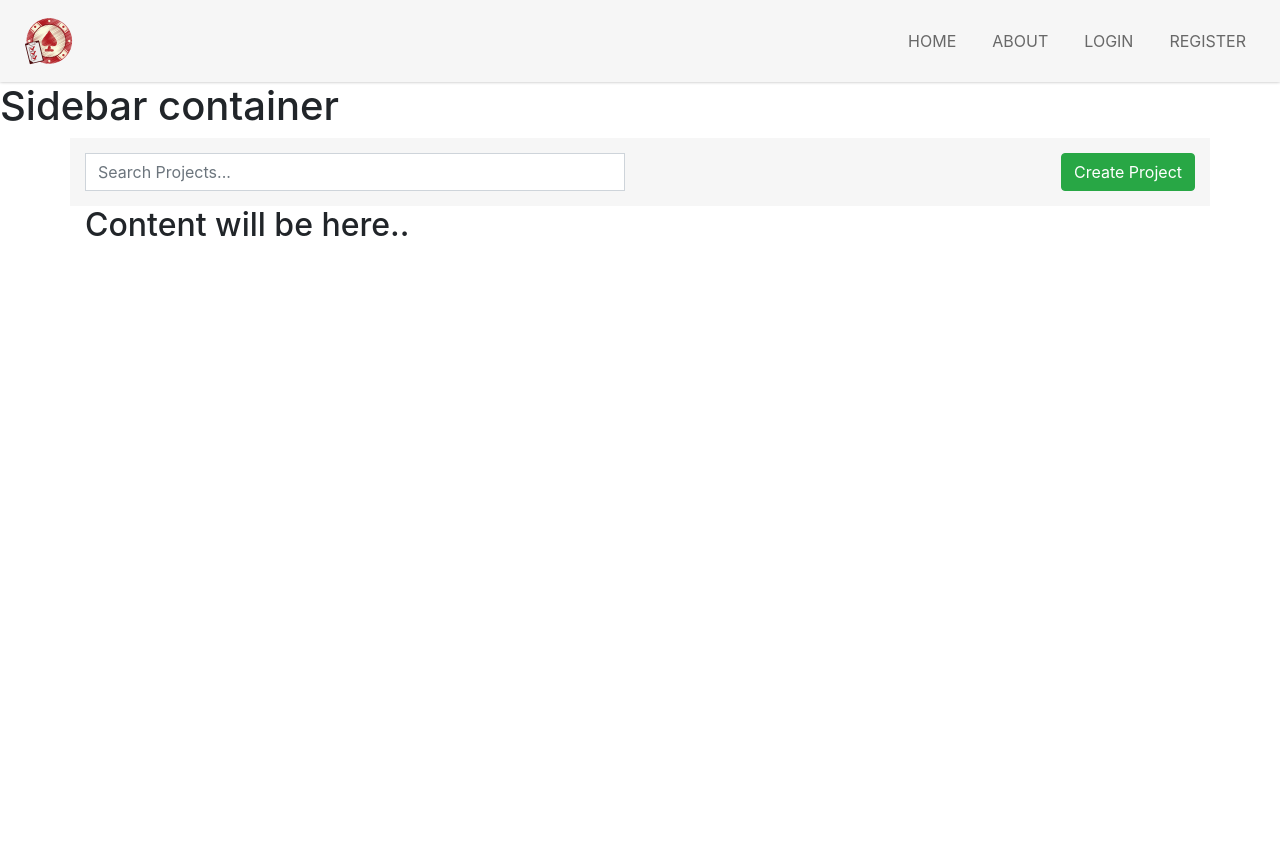
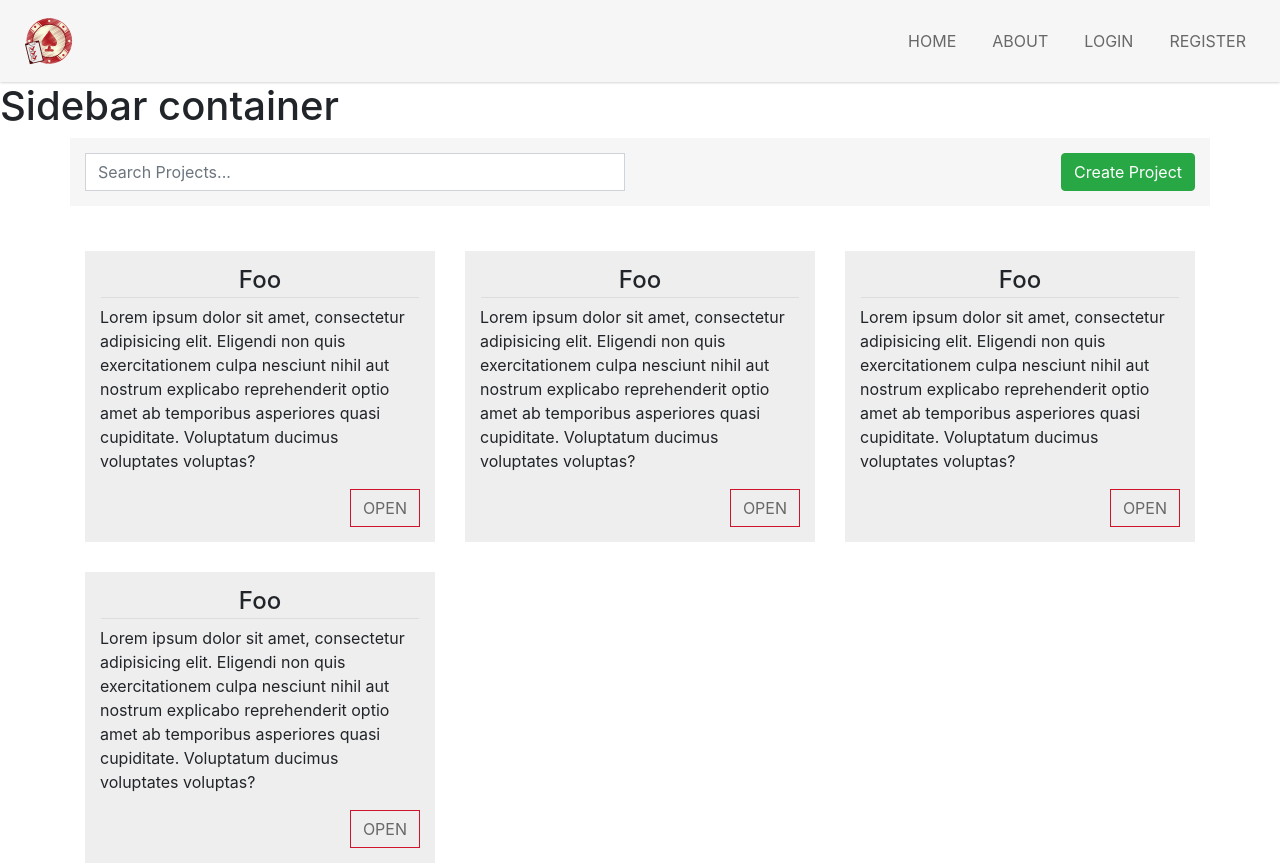
Before and after one commit to jeankhechfe/planning-poker-ui, a Vue app: page / in a window 1280 px wide. Shown: the top 865 px of the page. Before the commit the page ends 800 px from the top, so only its background shows below. Built offline with nearby package versions, Linux system fonts and the light colour scheme.

Commit message:
create projects list

```diff
--- /dev/null
+++ b/src/components/ProjectsList.vue
@@ -0,0 +1,79 @@
+<template>
+  <div class="container">
+    <div class="row">
+      <div v-for="project in projects" v-bind:key="project.id" class="col-sm-4">
+        <div class="single-project">
+          <h2 class="project-name text-center">{{project.name}}</h2>
+          <div class="project-content">
+            <p>{{project.description}}</p>
+          </div>
+          <div class="text-right">
+            <router-link :to="{ name: 'Main' }" class="btn btn-primary">Open</router-link>
+          </div>
+        </div>
+      </div>
+    </div>
+  </div>
+</template>
+
+<script>
+export default {
+  name: "ProjectsList",
+  data() {
+    return {
+      projects: [
+        {
+          id: 1,
+          name: "Foo",
+          description:
+            "Lorem ipsum dolor sit amet, consectetur adipisicing elit. Eligendi non quis exercitationem culpa nesciunt nihil aut nostrum explicabo reprehenderit optio amet ab temporibus asperiores quasi cupiditate. Voluptatum ducimus voluptates voluptas?"
+        },
+        {
+          id: 2,
+          name: "Foo",
+          description:
+            "Lorem ipsum dolor sit amet, consectetur adipisicing elit. Eligendi non quis exercitationem culpa nesciunt nihil aut nostrum explicabo reprehenderit optio amet ab temporibus asperiores quasi cupiditate. Voluptatum ducimus voluptates voluptas?"
+        },
+        {
+          id: 3,
+          name: "Foo",
+          description:
+            "Lorem ipsum dolor sit amet, consectetur adipisicing elit. Eligendi non quis exercitationem culpa nesciunt nihil aut nostrum explicabo reprehenderit optio amet ab temporibus asperiores quasi cupiditate. Voluptatum ducimus voluptates voluptas?"
+        },
+        {
+          id: 4,
+          name: "Foo",
+          description:
+            "Lorem ipsum dolor sit amet, consectetur adipisicing elit. Eligendi non quis exercitationem culpa nesciunt nihil aut nostrum explicabo reprehenderit optio amet ab temporibus asperiores quasi cupiditate. Voluptatum ducimus voluptates voluptas?"
+        }
+      ]
+    };
+  }
+};
+</script>
+
+<style scoped>
+.container {
+  /* background-color: #f6f6f6; */
+  padding: 15px;
+  margin-top: 30px;
+}
+.single-project {
+    background-color: #eee;
+    padding: 15px;
+    margin-bottom: 30px;
+}
+.project-name {
+    font-size: 24px;
+    padding-bottom: 2px;
+    -webkit-box-shadow: 0 2px 0 -1px #ddd;
+    box-shadow: 0 2px 0 -1px #ddd;
+}
+.single-project .btn-primary {
+    text-transform: uppercase;
+    border: 1px solid #CF142B;
+    color: #686868;
+    background-color: rgba(255, 255, 255, 0);
+    border-radius: 0;
+}
+</style>
--- a/src/views/Main.vue
+++ b/src/views/Main.vue
@@ -5,6 +5,7 @@
         <Header />
         <h1>Sidebar container</h1>
         <SearchBar />
+        <ProjectsList />
         <Content />
       </div>
     </body>
@@ -16,6 +17,7 @@
 import Header from "@/components/Header.vue";
 import Content from "@/components/Content.vue";
 import SearchBar from "@/components/SearchBar";
+import ProjectsList from "@/components/ProjectsList";
 
 export default {
   name: "Body",
@@ -23,6 +25,7 @@ export default {
     Header,
     SearchBar,
     Content,
+    ProjectsList,
   },
 };
 </script>
```
